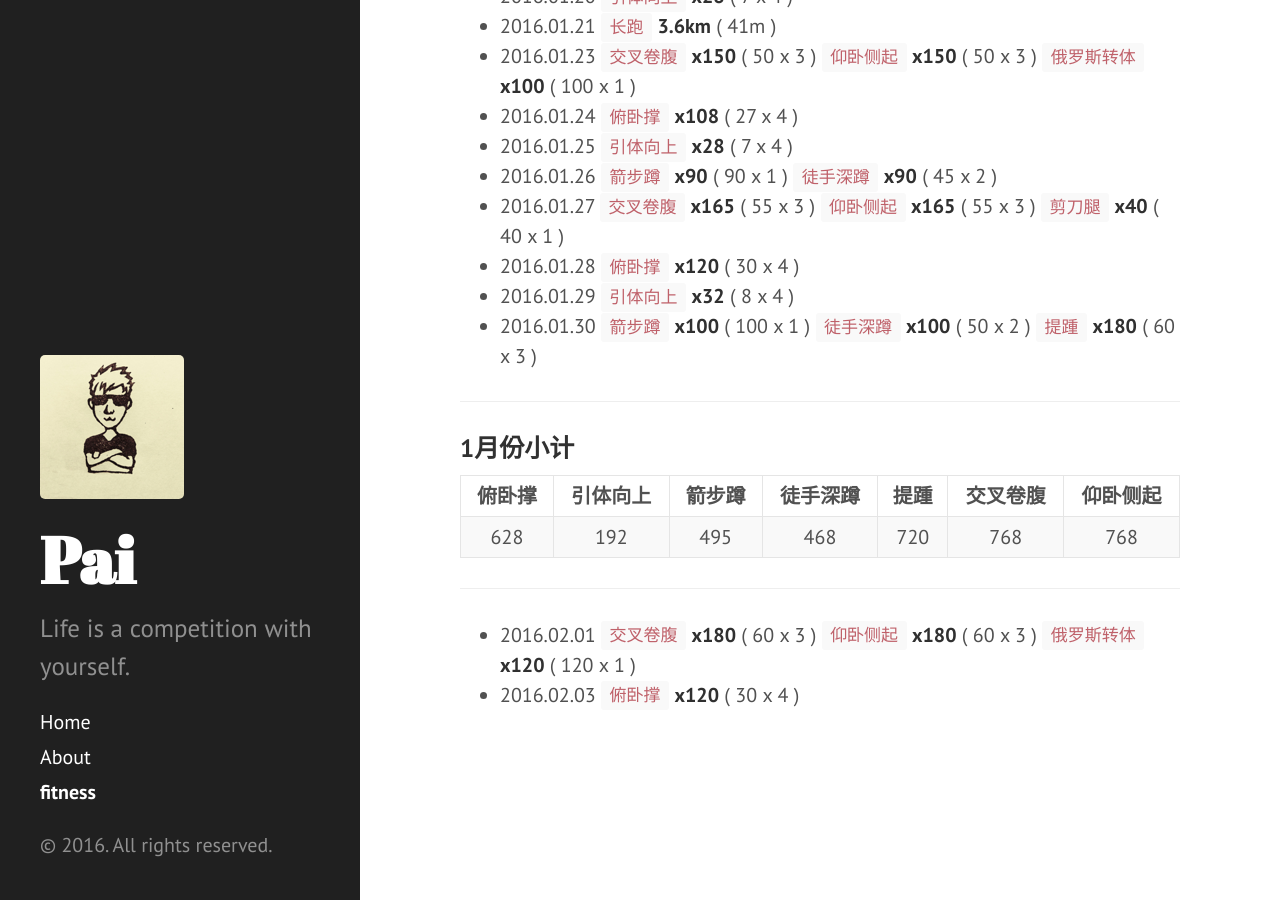
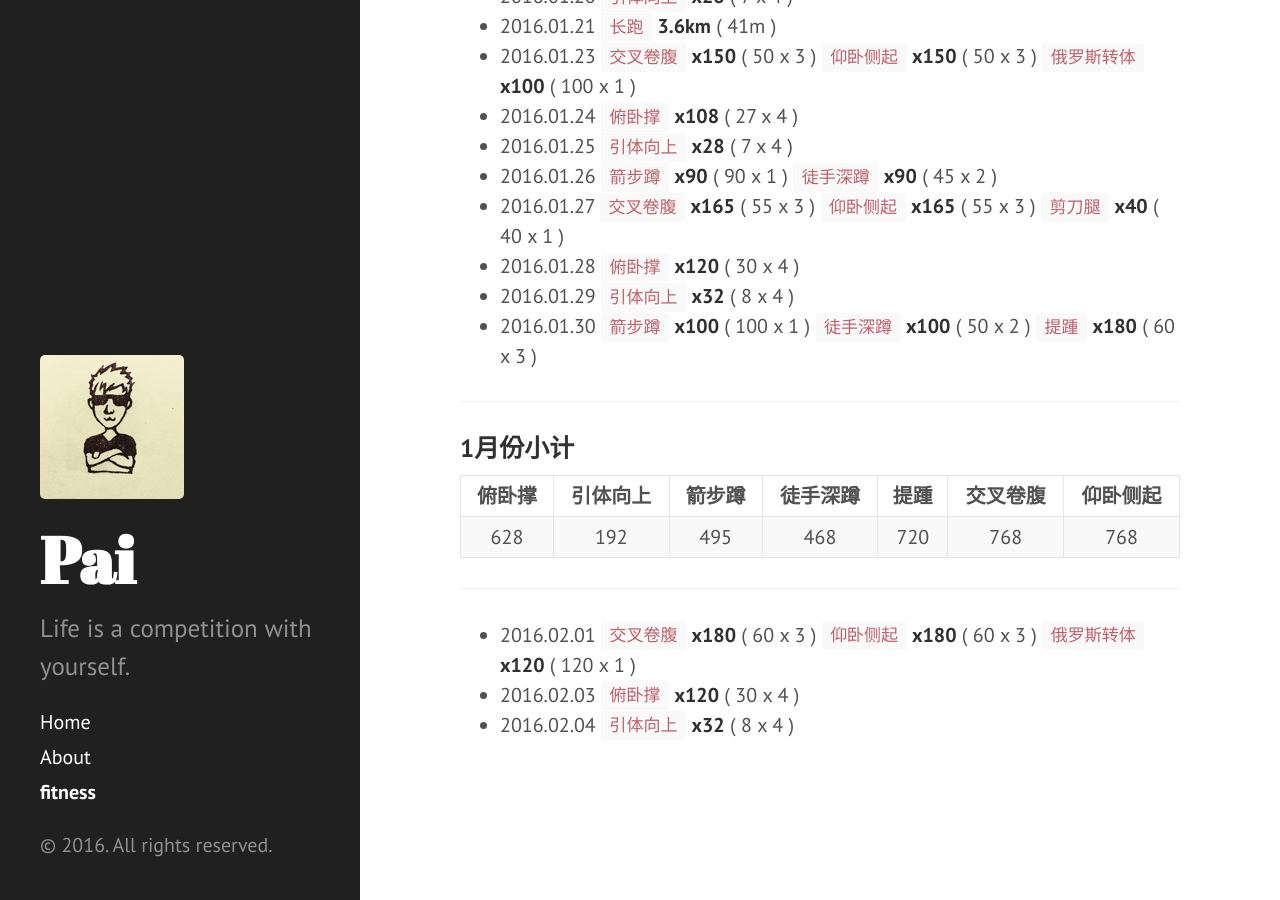
Before and after one commit to dragon8897/dragon8897.github.io, a Jekyll site: the page built from fitness.md, in a window 1280 px wide and 900 px high, scrolled down 910 px. Built offline with Jekyll 4.4.1, drawn with Linux system fonts in a browser that asks for light colours; Markdown is read by kramdown in place of the engine named in the settings.

```diff
--- a/fitness.md
+++ b/fitness.md
@@ -45,3 +45,4 @@ title: fitness
 
 - 2016.02.01 `交叉卷腹` **x180** ( 60 x 3 ) `仰卧侧起` **x180** ( 60 x 3 ) `俄罗斯转体` **x120** ( 120 x 1 )
 - 2016.02.03 `俯卧撑` **x120** ( 30 x 4 )
+- 2016.02.04 `引体向上` **x32** ( 8 x 4 )
```
